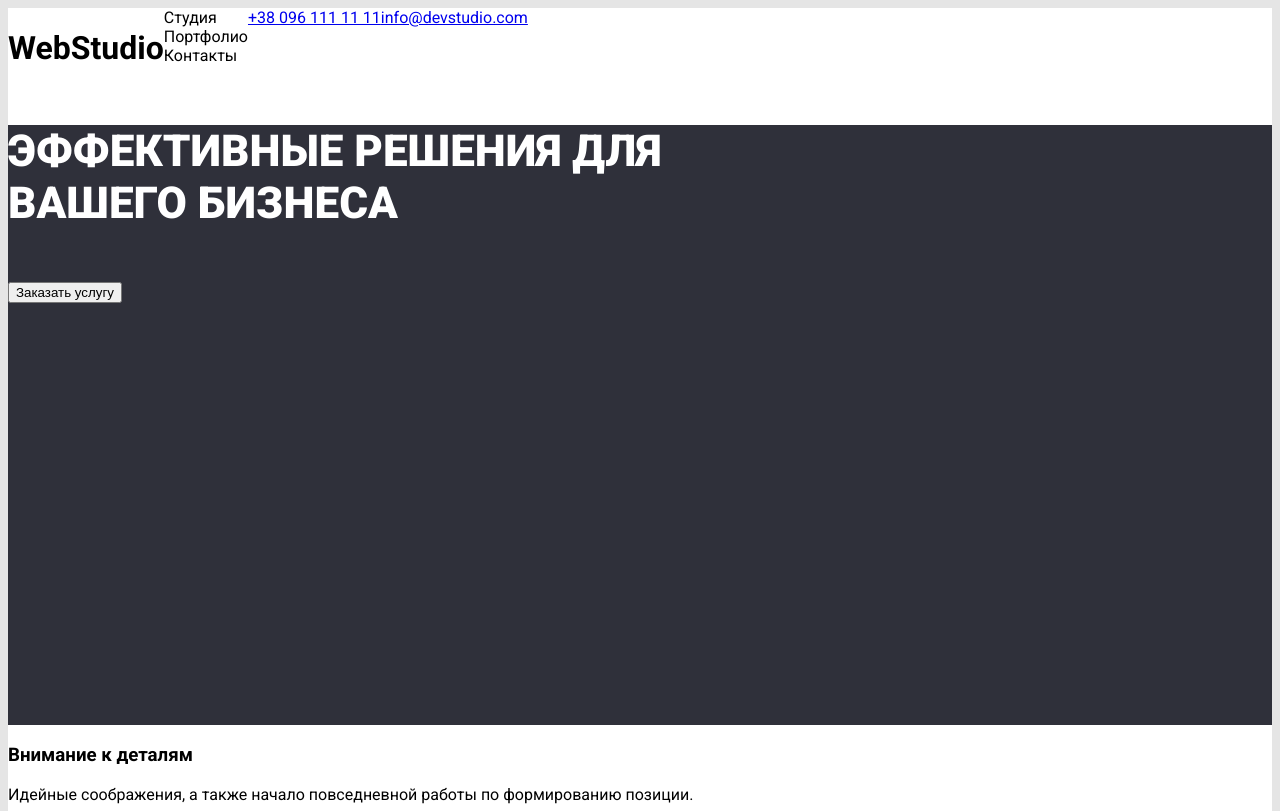
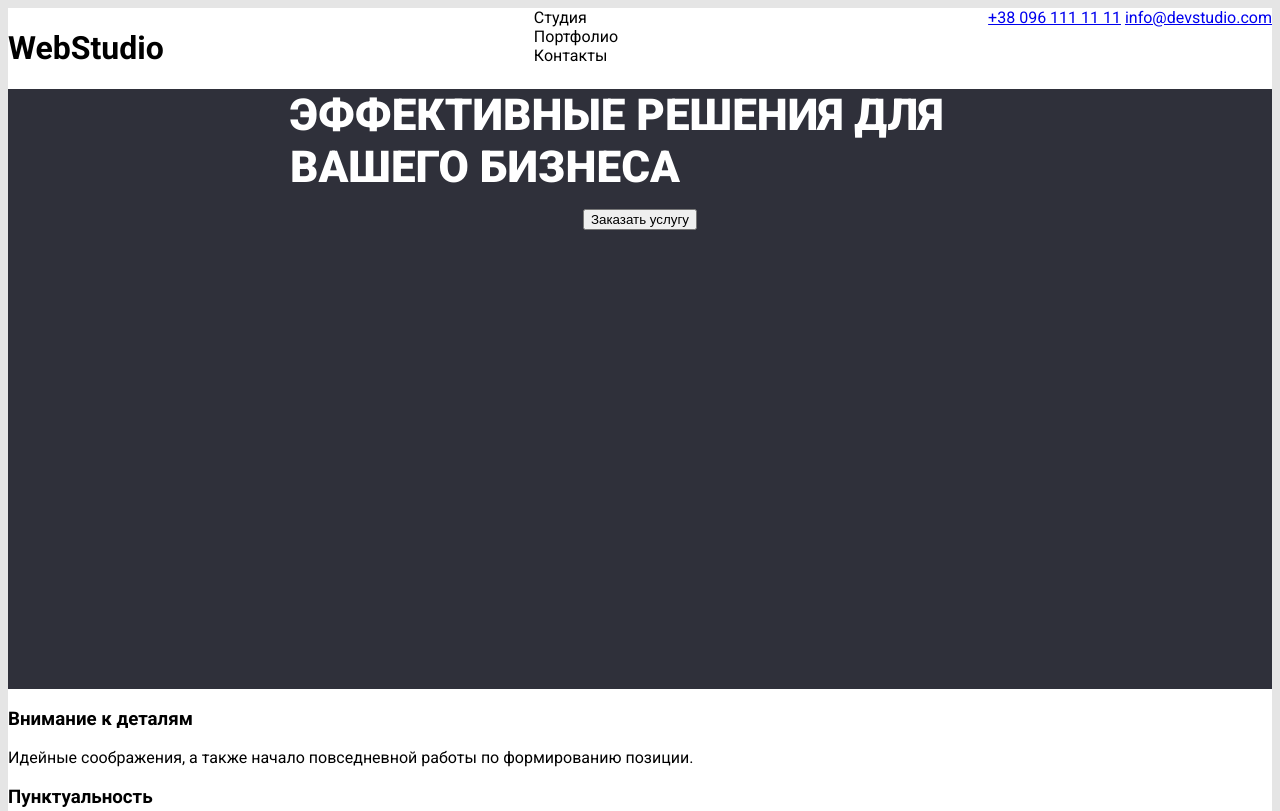
Before and after one commit to PavelKreitsberg/goit-markup-hw-01, a plain HTML site: page index.html in a window 1280 px wide. Shown: the top 811 px of the page. Drawn offline with Linux system fonts and the light colour scheme.

Commit message:
Размещение элементов section

```diff
--- a/css/styles.css
+++ b/css/styles.css
@@ -13,6 +13,7 @@ body {
 header {
   display: flex;
   flex-direction: row;
+  justify-content: space-between;
 }
 
 /* Main */
@@ -23,12 +24,18 @@ section {
 }
 
 .section-text {
+  margin: auto;
   color: #fff;
   width: 700px;
   height: 120px;
   text-transform: uppercase;
   font-weight: 900;
   font-size: 44px;
+}
+
+.button-section {
+  display: flex;
+  margin: auto;
 }
 
 .our-team-section {
--- a/index.html
+++ b/index.html
@@ -23,8 +23,6 @@
             </nav>
             <div>
                 <a href="tel:+380961111111">+38 096 111 11 11</a>
-            </div>
-            <div>
                 <a href="mailto:info@devstudio.com">info@devstudio.com</a>
             </div>
         </header>
@@ -33,7 +31,7 @@
         <main>
             <section>
                 <h1 class="section-text">Эффективные решения для вашего бизнеса</h1>
-                <button type="button">Заказать услугу</button>
+                <button type="button" class="button-section">Заказать услугу</button>
             </section>
 
             <!-- Advanteges block -->
```
